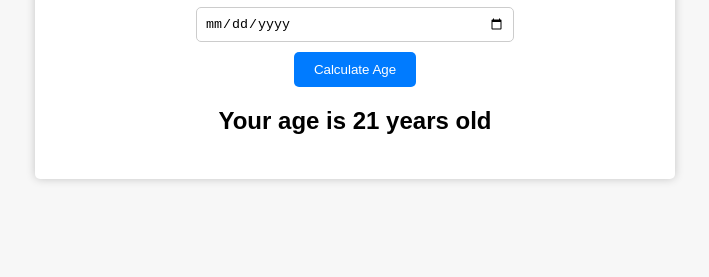
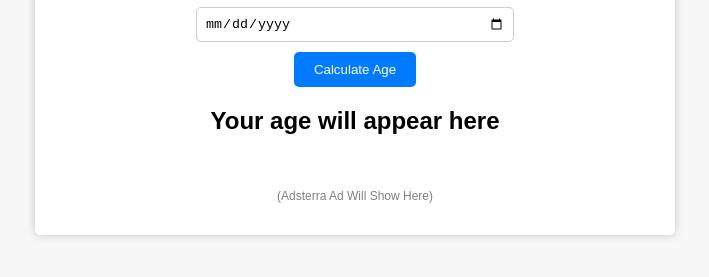
Before and after one commit to adityasinghproyt-sketch/adityasinghrp.github.io, a plain HTML site: page Index.html in a window 1280 px wide. Shown: the part 173-450 px from the top of the page, without its empty margins (285-994 px from the left). Drawn offline with Linux system fonts and the light colour scheme.

Commit message:
Refactor age calculator HTML and add ad box

```diff
--- a/Index.html
+++ b/Index.html
@@ -6,7 +6,6 @@
     <meta name="viewport" content="width=device-width, initial-scale=1.0">
     <title>Age Calculator</title>
 
-    <!-- CSS -->
     <style>
         body {
           margin: 0;
@@ -14,7 +13,6 @@
           font-family: "Montserrat", sans-serif;
           background-color: #f7f7f7;
         }
-
         .container {
           background-color: white;
           box-shadow: 0 0 10px rgba(0, 0, 0, 0.2);
@@ -24,25 +22,21 @@
           border-radius: 5px;
           margin-top: 50px;
         }
-
         h1 {
           font-size: 36px;
           text-align: center;
           margin-top: 0;
           margin-bottom: 20px;
         }
-
         .form {
           display: flex;
           flex-direction: column;
           align-items: center;
         }
-
         label {
           font-weight: bold;
           margin-bottom: 10px;
         }
-
         input {
           padding: 8px;
           border: 1px solid #ccc;
@@ -50,7 +44,6 @@
           width: 100%;
           max-width: 300px;
         }
-
         button {
           background-color: #007bff;
           color: white;
@@ -61,15 +54,18 @@
           cursor: pointer;
           transition: background-color 0.3s ease;
         }
-
         button:hover {
           background-color: #0062cc;
         }
-
         #result {
           margin-top: 20px;
           font-size: 24px;
           font-weight: bold;
+        }
+
+        .adbox {
+          margin-top: 30px;
+          text-align: center;
         }
     </style>
 </head>
@@ -79,24 +75,26 @@
         <h1>Age Calculator</h1>
         <div class="form">
             <label for="birthday">Enter your date of birth</label>
-            <input type="date" id="birthday" name="birthday">
+            <input type="date" id="birthday">
             <button id="btn">Calculate Age</button>
-            <p id="result">Your age is 21 years old</p>
+            <p id="result">Your age will appear here</p>
         </div>
+
+        <!-- ⭐ Adsterra Ads Box ⭐ -->
+        <div class="adbox">
+            <!-- Replace this script with your Adsterra real ad code -->
+            <script>
+                // Adsterra Ad Placeholder
+                // Example:
+                // <script type="text/javascript" src="https://your-adsterra-link.js"></script>
+            </script>
+            <p style="color: gray; font-size: 12px;">
+                (Adsterra Ad Will Show Here)
+            </p>
+        </div>
+
     </div>
 
-    <!-- 🚀 Adsterra Ads Placeholder (Replace with your real ad code later) -->
-    <div style="margin-top: 30px; text-align:center;">
-        <!-- Adsterra Script Replace Here -->
-        <script>
-            // Adsterra Ads Placeholder
-            // Yahan apna real Adsterra ad script paste karna:
-            // Example:
-            // <script type="text/javascript" src="https://example.com/ads.js"></script>
-        </script>
-    </div>
-
-    <!-- JavaScript -->
     <script>
         const btnEl = document.getElementById("btn");
         const birthdayEl = document.getElementById("birthday");
@@ -108,7 +106,7 @@
             alert("Please enter your birthday");
           } else {
             const age = getAge(birthdayValue);
-            resultEl.innerText = `Your age is ${age} ${age > 1 ? "years" : "year"} old`;
+            resultEl.innerText = `Your age is ${age} year${age > 1 ? "s" : ""} old`;
           }
         }
 
@@ -117,14 +115,9 @@
           const birthdayDate = new Date(birthdayValue);
           let age = currentDate.getFullYear() - birthdayDate.getFullYear();
           const month = currentDate.getMonth() - birthdayDate.getMonth();
-
-          if (
-            month < 0 ||
-            (month === 0 && currentDate.getDate() < birthdayDate.getDate())
-          ) {
+          if (month < 0 || (month === 0 && currentDate.getDate() < birthdayDate.getDate())) {
             age--;
           }
-
           return age;
         }
 
```
